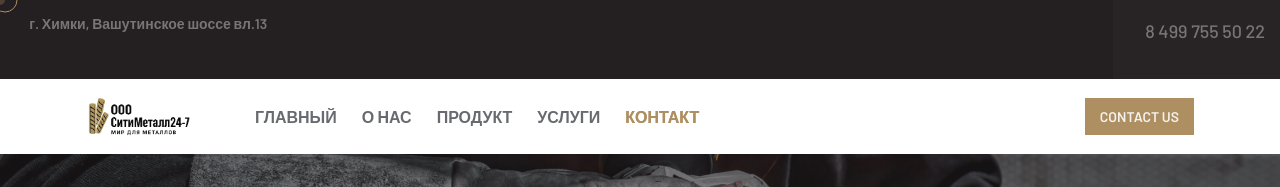
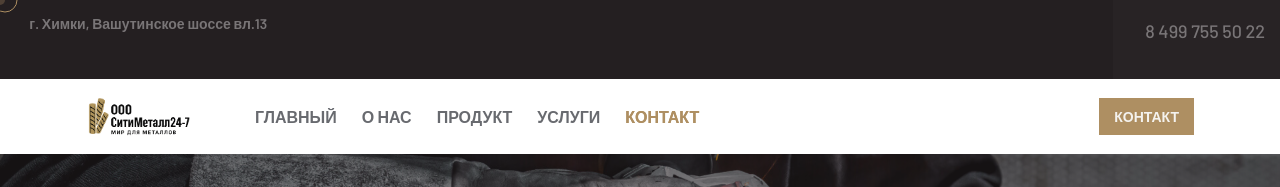
Before and after one commit to Vahe5Safaryan/metal, a plain HTML site: page contact.html in a window 1280 px wide. Shown: the top 187 px of the page. Drawn offline with nearby package versions, Linux system fonts and the light colour scheme; some icons are missing; a web font is replaced by a local one.

Commit message:
Update contact.html

```diff
--- a/contact.html
+++ b/contact.html
@@ -122,7 +122,7 @@
 
                     <div class="main-header__right">
                         <div class="main-header__right__btn">
-                            <a href="contact.html" class="voldor-btn main-header__btn voldor-btn--base">Contact Us</a>
+                            <a href="contact.html" class="voldor-btn main-header__btn voldor-btn--base">Контакт </a>
                         </div>
                         <div class="mobile-nav__btn mobile-nav__toggler">
                             <span></span>
```
